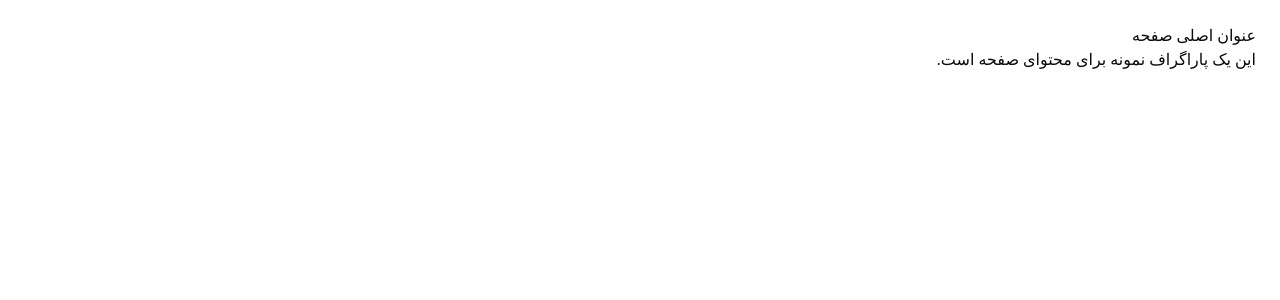
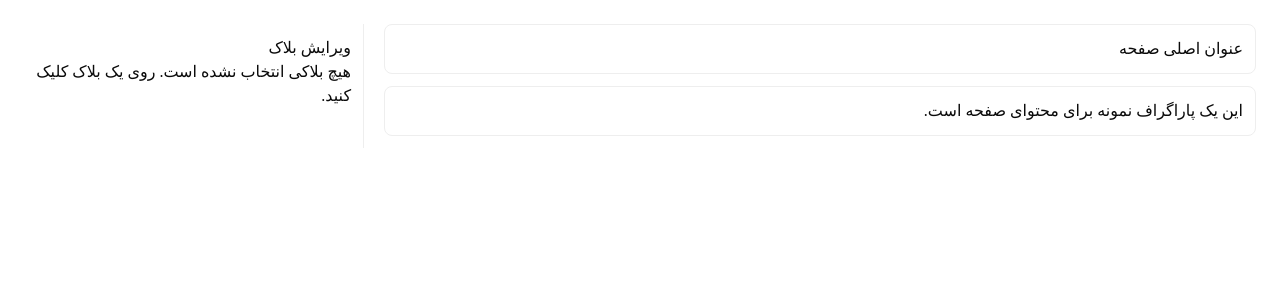
Before and after one commit to mgarousian/structured-content-engine, a Next.js app: page /builder/demo in a window 1280 px wide. Shown: the top 300 px of the page. Built offline with nearby package versions, Linux system fonts and the light colour scheme.

Commit message:
Build editable page builder foundation

```diff
--- a/app/builder/demo/page.tsx
+++ b/app/builder/demo/page.tsx
@@ -1,45 +1,66 @@
+"use client";
 import React from 'react';
-import { Page as PageType } from '../../../src/types/blocks';
 import '../../../src/blocks/heading'; // ensure heading block registers itself
 import '../../../src/blocks/paragraph'; // ensure paragraph block registers itself
 import { getBlock } from '../../../src/blocks/registry';
-
-const demoPage: PageType = {
-  id: 'demo-page-1',
-  title: 'صفحه نمونه',
-  blocks: [
-    {
-      id: 'block-1',
-      type: 'heading',
-      data: {
-        text: 'عنوان اصلی صفحه',
-        level: 'h1',
-      },
-    },
-    {
-      id: 'block-2',
-      type: 'paragraph',
-      data: {
-        text: 'این یک پاراگراف نمونه برای محتوای صفحه است.',
-      },
-    },
-  ],
-};
+import { useEditorStore } from '../../../src/store/editor';
 
 export default function Page() {
+  const page = useEditorStore((s) => s.page);
+  const selectedBlockId = useEditorStore((s) => s.selectedBlockId);
+  const selectBlock = useEditorStore((s) => s.selectBlock);
+  const updateBlock = useEditorStore((s) => s.updateBlock);
+
+  const selectedBlock = page.blocks.find((b) => b.id === selectedBlockId) || null;
+
   return (
     <div dir="rtl" style={{ direction: 'rtl', textAlign: 'right', padding: 24 }}>
-      {demoPage.blocks.map((b) => {
+      <div style={{ display: 'flex', gap: 20 }}>
+        <div style={{ flex: 1 }}>
+          {page.blocks.map((b) => {
             const def = getBlock(b.type);
             if (!def || !def.renderer) {
               return (
-            <div key={b.id}>
+                <div key={b.id} style={{ padding: 12, border: '1px solid #eee', marginBottom: 12 }}>
                   بلاک ناشناخته: {b.type}
                 </div>
               );
             }
-        return <div key={b.id}>{def.renderer(b.data)}</div>;
+
+            const isSelected = selectedBlockId === b.id;
+
+            return (
+              <div
+                key={b.id}
+                onClick={() => selectBlock(b.id)}
+                style={{
+                  padding: 12,
+                  border: isSelected ? '2px solid #3b82f6' : '1px solid #eee',
+                  borderRadius: 8,
+                  marginBottom: 12,
+                  cursor: 'pointer',
+                }}
+              >
+                {def.renderer(b.data)}
+              </div>
+            );
           })}
+        </div>
+
+        <aside style={{ width: 340, padding: 12, borderRight: '1px solid #eee' }}>
+          <h3 style={{ marginTop: 0 }}>ویرایش بلاک</h3>
+
+          {selectedBlock ? (
+            (() => {
+              const def = getBlock(selectedBlock.type);
+              if (!def || !def.editor) return <div>این بلاک قابلیت ویرایش ندارد.</div>;
+              return def.editor({ data: selectedBlock.data, onChange: (d: any) => updateBlock(selectedBlock.id, d) });
+            })()
+          ) : (
+            <div>هیچ بلاکی انتخاب نشده است. روی یک بلاک کلیک کنید.</div>
+          )}
+        </aside>
+      </div>
     </div>
   );
 }
--- /dev/null
+++ b/src/store/editor.ts
@@ -0,0 +1,48 @@
+import { create } from 'zustand';
+import { Page, BlockInstance } from '../types/blocks';
+
+type EditorStore = {
+  page: Page;
+  selectedBlockId: string | null;
+  selectBlock: (id: string | null) => void;
+  updateBlock: (id: string, data: any) => void;
+  setPage: (p: Page) => void;
+};
+
+const initialPage: Page = {
+  id: 'demo-page-1',
+  title: 'صفحه نمونه',
+  blocks: [
+    {
+      id: 'block-1',
+      type: 'heading',
+      data: {
+        text: 'عنوان اصلی صفحه',
+        level: 'h1',
+      },
+    },
+    {
+      id: 'block-2',
+      type: 'paragraph',
+      data: {
+        text: 'این یک پاراگراف نمونه برای محتوای صفحه است.',
+      },
+    },
+  ],
+};
+
+export const useEditorStore = create<EditorStore>((set) => ({
+  page: initialPage,
+  selectedBlockId: null,
+  selectBlock: (id) => set(() => ({ selectedBlockId: id })),
+  updateBlock: (id, data) =>
+    set((state) => ({
+      page: {
+        ...state.page,
+        blocks: state.page.blocks.map((b: BlockInstance) => (b.id === id ? { ...b, data } : b)),
+      },
+    })),
+  setPage: (p) => set(() => ({ page: p })),
+}));
+
+export default useEditorStore;
```
Lines whose indentation alone changed are shown as unchanged.
